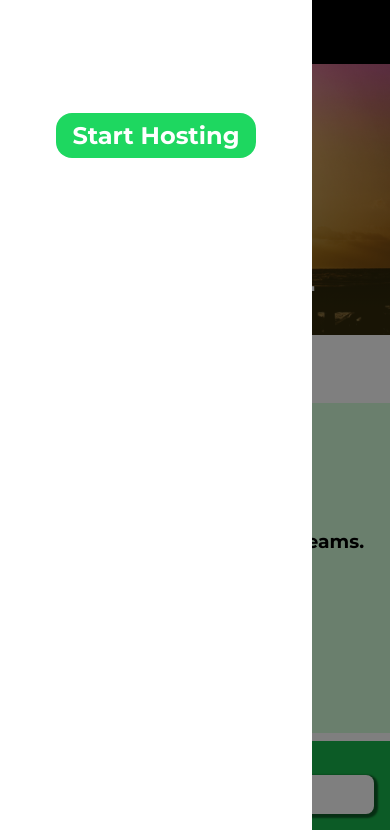
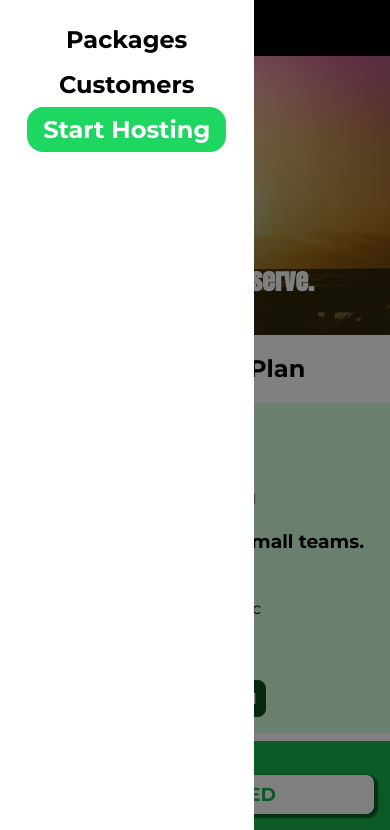
Before and after one commit to Dtyagi-9/Winter-Project, a plain HTML site: page index.html in a window 390 px wide. Both pictures are taken after a click on the button 40 px from the left and 31 px from the top of the page. Shown: the top 830 px of the page. Drawn offline with Linux system fonts and the light colour scheme.

Commit message:
responsive  styling

```diff
--- a/shared.css
+++ b/shared.css
@@ -34,6 +34,7 @@ main {
 }
 
 .main-header > div {
+/* here ^ this selector is used to select the div inside the main header*/
   display: inline-block;
   vertical-align: middle;
 }
@@ -54,10 +55,10 @@ main {
 
 .toggle-button__bar {
   width: 100%;
-  height: 0.2rem;
-  background: black;
+  height: 0.3rem;
+  background: white;
   display: block;
-  margin: 0.6rem 0;
+  margin: 0.4rem 0;
 }
 
 .main-header__brand {
@@ -90,10 +91,15 @@ main {
   margin: 0 1rem;
 }
 
-.main-nav__item a,
-.mobile-nav__item a {
+.main-nav__item a {
   text-decoration: none;
   color: white;
+  font-weight: bold;
+  padding: 0.2rem 0;
+}
+.mobile-nav__item a{
+ text-decoration: none;
+  color: black;
   font-weight: bold;
   padding: 0.2rem 0;
 }
@@ -168,7 +174,7 @@ main {
   top: 0;
   left: 0;
   background: white;
-  width: 80%;
+  width: 65%;
   height: 100vh;
 }
 
```
Also changed, not shown: 1 other file.
